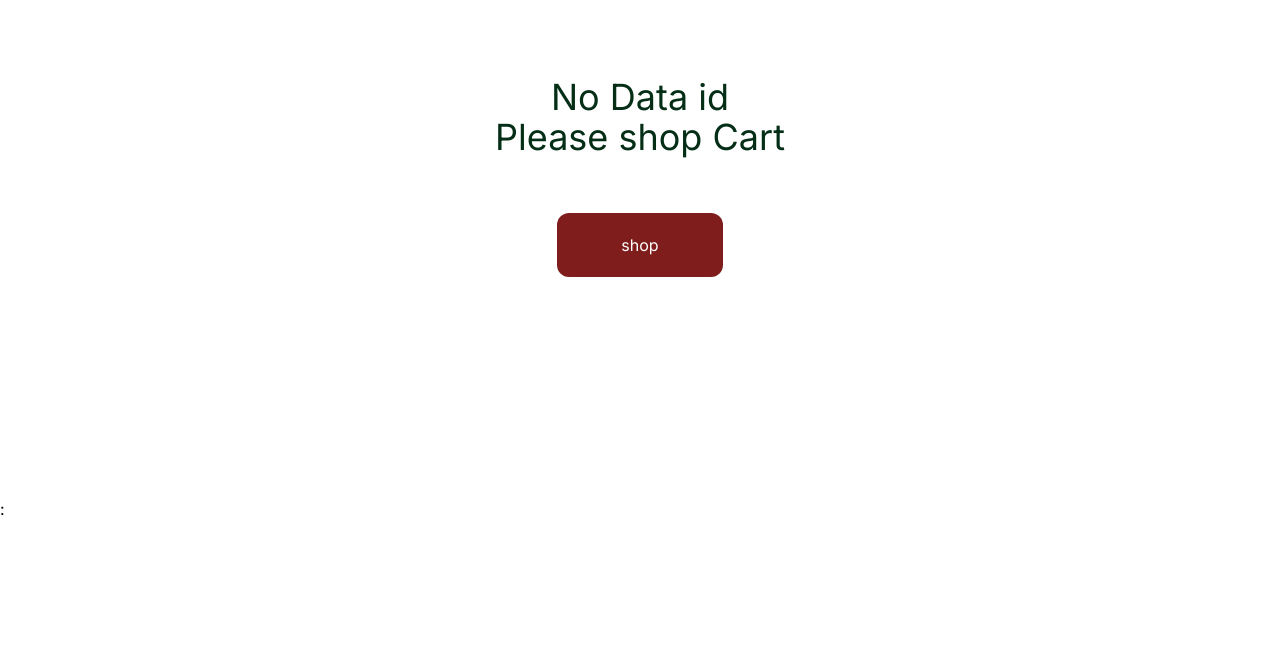
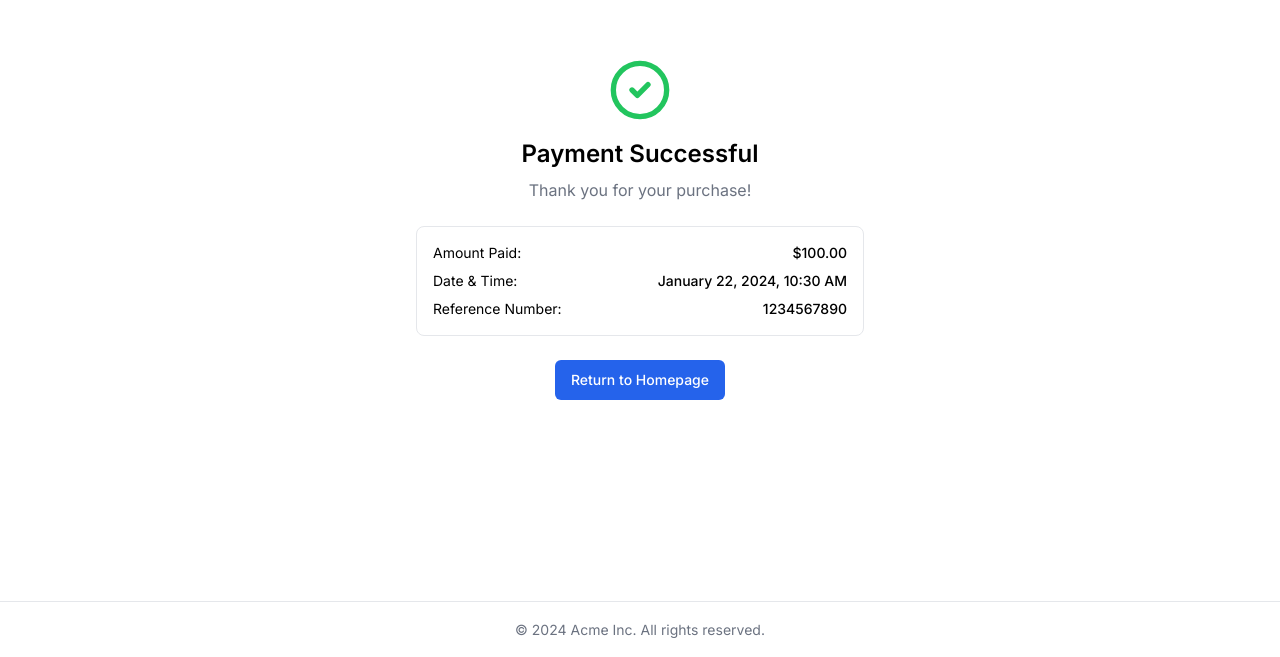
Before and after one commit to Ibra7emels3id/Bike_app, a Next.js app: page /cart/checkout/sucsses in a window 1280 px wide. Shown: the part 143-800 px from the top of the page. Built offline with nearby package versions, Linux system fonts and the light colour scheme.

Commit message:
first commit

```diff
--- a/src/app/cart/checkout/sucsses/page.jsx
+++ b/src/app/cart/checkout/sucsses/page.jsx
@@ -3,10 +3,6 @@ import Link from "next/link"
 export default function Component() {
     return (
         <>
-            <div className="flex flex-col gap-14 items-center justify-center h-[80vh] ">
-                <p className=" text-4xl text-green-950 text-center">No Data id <br />Please shop Cart</p>
-                <Link href={'/shop'} className=" bg-red-900 py-5 px-16 text-white rounded-xl">shop</Link>
-            </div> :
             <div className="flex flex-col min-h-screen">
                 <main className="flex flex-col items-center justify-center flex-grow text-center p-4 md:p-6">
                     <CircleCheckIcon className="h-16 w-16 text-green-500" />
```
